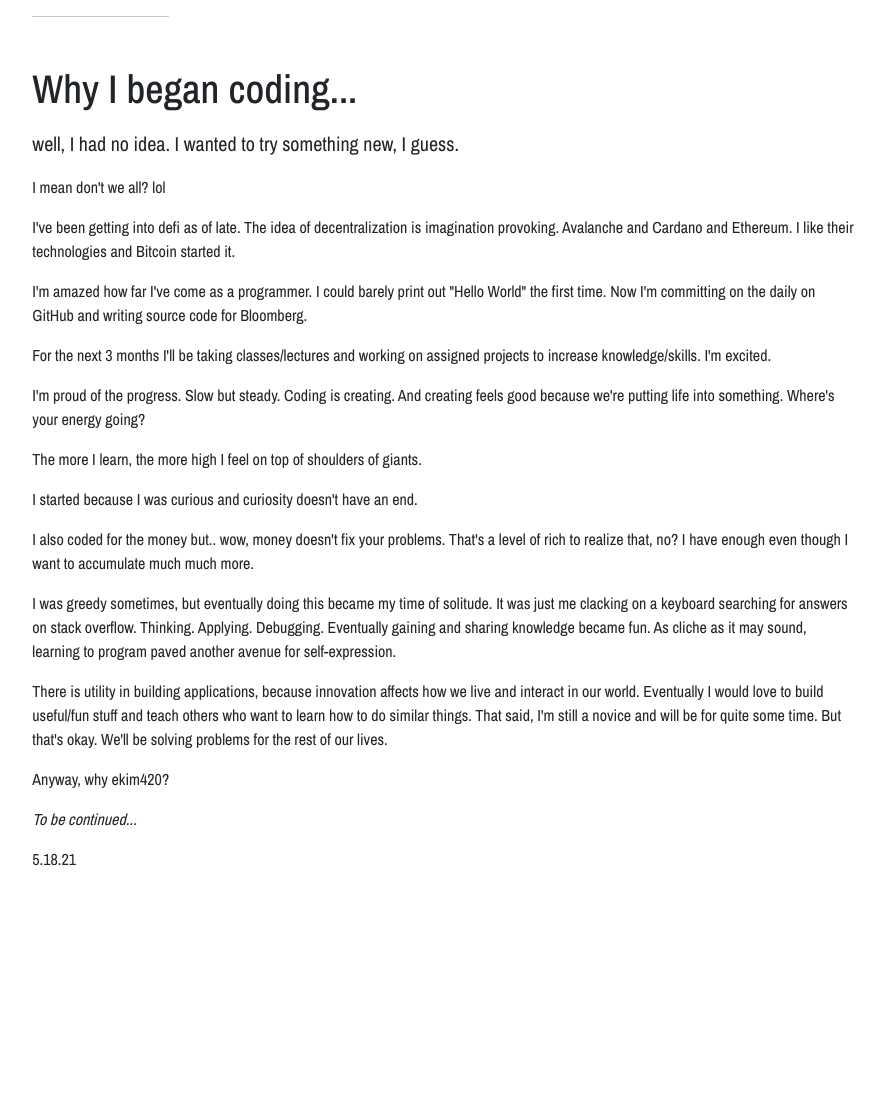
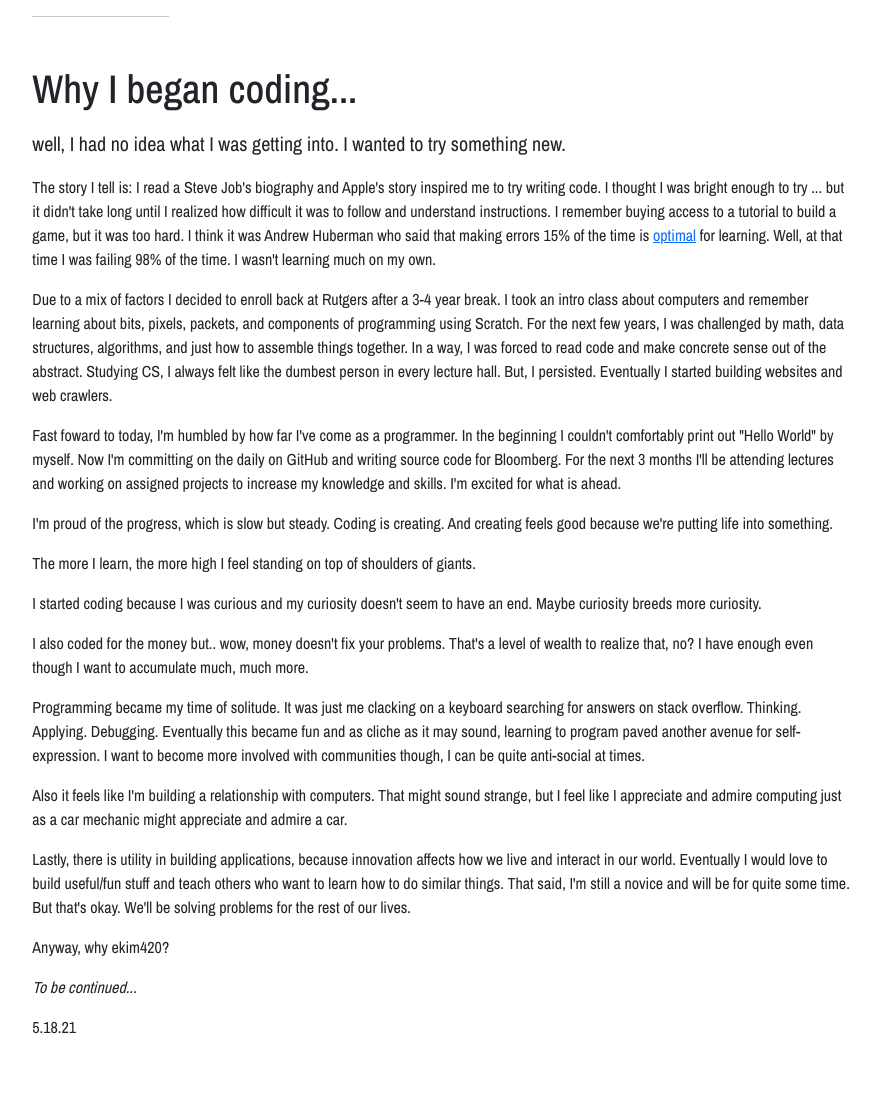
Before and after one commit to ekim420gh/mainhub, a Flask app: page /essays/why_I_began_coding in a window 1280 px wide. Shown: the part 104-1207 px from the top of the page, without its empty margins (197-1082 px from the left). Before the commit the page ends 970 px from the top, so only its background shows below. Run offline with Flask 2, Linux system fonts and the light colour scheme; parts of the project's set-up code (start-up, migrations or seed data) failed here and were passed over.

Commit message:
update essay

```diff
--- a/templates/why_I_began_coding.html
+++ b/templates/why_I_began_coding.html
@@ -8,19 +8,18 @@
   <h1>Why I began coding...</h1>
   <p></p>
   <p></p>
-  <p class="fs-5 col-md-12">well, I had no idea. I wanted to try something new, I guess. </p>
-  <p>I mean don't we all? lol</p>
-  <p>I've been getting into defi as of late. The idea of decentralization is imagination provoking. Avalanche and Cardano and Ethereum. I like their technologies and Bitcoin started it.</p>
+  <p class="fs-5 col-md-12">well, I had no idea what I was getting into. I wanted to try something new.</p>
+  <p>The story I tell is: I read a Steve Job's biography and Apple's story inspired me to try writing code. I thought I was bright enough to try ... but it didn't take long until I realized how difficult it was to follow and understand instructions. I remember buying access to a tutorial to build a game, but it was too hard. I think it was Andrew Huberman who said that making errors 15% of the time is <a href="https://www.instagram.com/tv/CY2JyFAh7TY/?utm_medium=copy_link&hl=en">optimal</a> for learning. Well, at that time I was failing 98% of the time. I wasn't learning much on my own.</p>
+  <p>Due to a mix of factors I decided to enroll back at Rutgers after a 3-4 year break. I took an intro class about computers and remember learning about bits, pixels, packets, and components of programming using Scratch. For the next few years, I was challenged by math, data structures, algorithms, and just how to assemble things together. In a way, I was forced to read code and make concrete sense out of the abstract. Studying CS, I always felt like the dumbest person in every lecture hall. But, I persisted. Eventually I started building websites and web crawlers.</p>
+  <p>Fast foward to today, I'm humbled by how far I've come as a programmer. In the beginning I couldn't comfortably print out "Hello World" by myself. Now I'm committing on the daily on GitHub and writing source code for Bloomberg. For the next 3 months I'll be attending lectures and working on assigned projects to increase my knowledge and skills. I'm excited for what is ahead.</p>
   <p></p>
-  <p>I'm amazed how far I've come as a programmer. I could barely print out "Hello World" the first time. Now I'm committing on the daily on GitHub and writing source code for Bloomberg.</p>
-  <p>For the next 3 months I'll be taking classes/lectures and working on assigned projects to increase knowledge/skills. I'm excited.</p>
-  <p></p>
-  <p>I'm proud of the progress. Slow but steady. Coding is creating. And creating feels good because we're putting life into something. Where's your energy going?</p>
-  <p>The more I learn, the more high I feel on top of shoulders of giants.</p>
-  <p>I started because I was curious and curiosity doesn't have an end.</p>
-  <p>I also coded for the money but.. wow, money doesn't fix your problems. That's a level of rich to realize that, no? I have enough even though I want to accumulate much much more.</p>
-  <p>I was greedy sometimes, but eventually doing this became my time of solitude. It was just me clacking on a keyboard searching for answers on stack overflow. Thinking. Applying. Debugging. Eventually gaining and sharing knowledge became fun. As cliche as it may sound, learning to program paved another avenue for self-expression.</p>
-  <p>There is utility in building applications, because innovation affects how we live and interact in our world. Eventually I would love to build useful/fun stuff and teach others who want to learn how to do similar things. That said, I'm still a novice and will be for quite some time. But that's okay. We'll be solving problems for the rest of our lives.</p>
+  <p>I'm proud of the progress, which is slow but steady. Coding is creating. And creating feels good because we're putting life into something.</p>
+  <p>The more I learn, the more high I feel standing on top of shoulders of giants.</p>
+  <p>I started coding because I was curious and my curiosity doesn't seem to have an end. Maybe curiosity breeds more curiosity.</p>
+  <p>I also coded for the money but.. wow, money doesn't fix your problems. That's a level of wealth to realize that, no? I have enough even though I want to accumulate much, much more.</p>
+  <p>Programming became my time of solitude. It was just me clacking on a keyboard searching for answers on stack overflow. Thinking. Applying. Debugging. Eventually this became fun and as cliche as it may sound, learning to program paved another avenue for self-expression. I want to become more involved with communities though, I can be quite anti-social at times.</p>
+  <p>Also it feels like I'm building a relationship with computers. That might sound strange, but I feel like I appreciate and admire computing just as a car mechanic might appreciate and admire a car.</p>
+  <p>Lastly, there is utility in building applications, because innovation affects how we live and interact in our world. Eventually I would love to build useful/fun stuff and teach others who want to learn how to do similar things. That said, I'm still a novice and will be for quite some time. But that's okay. We'll be solving problems for the rest of our lives.</p>
   <p>Anyway, why ekim420?</p>
   <p></p>
   <p><i>To be continued...</i></p>
```
